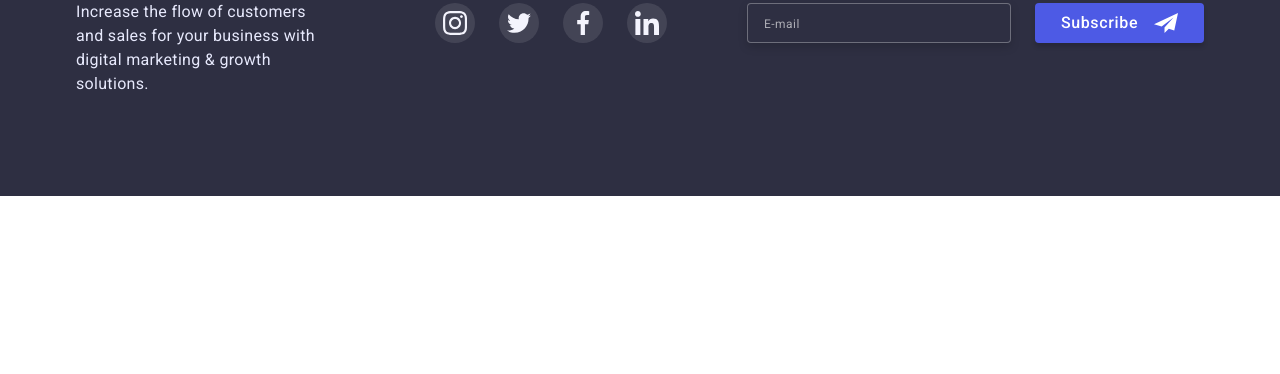
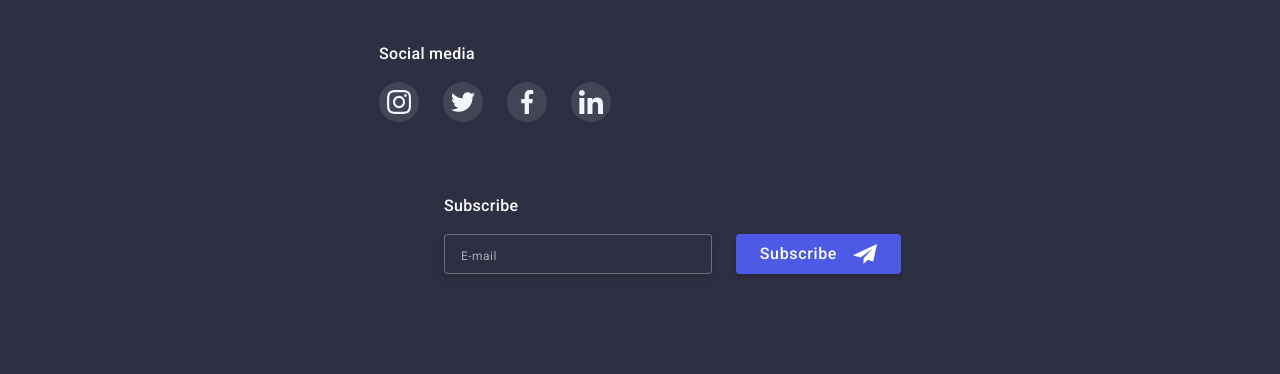
Before and after one commit to Svitlana-Ivanchuk/Webstudio, a plain HTML site: page index.html in a window 1280 px wide. Shown: the part 2900-3274 px from the top of the page. Before the commit the page ends 3096 px from the top, so only its background shows below. Drawn offline with nearby package versions, Linux system fonts and the light colour scheme.

Commit message:
footer start

```diff
--- a/css/desktop.css
+++ b/css/desktop.css
@@ -207,51 +207,4 @@
     display: block;
     margin-bottom: 16px;
   }
-  .form-input {
-    min-width: 264px;
-    height: 40px;
-    border: 1px solid rgba(255, 255, 255, 0.3);
-    filter: drop-shadow(0px 4px 4px rgba(0, 0, 0, 0.15));
-    border-radius: 4px;
-    background-color: #2e2f42;
-    padding: 6px 16px;
-    color: rgba(255, 255, 255, 0.6);
-    font-weight: 400;
-    font-size: 16px;
-    line-height: 2;
-    outline: transparent;
-  }
-  .form-input::placeholder {
-    font-weight: 400;
-    font-size: 12px;
-    line-height: 2;
-    display: flex;
-    align-items: center;
-    letter-spacing: 0.04em;
-    color: rgba(255, 255, 255, 0.6);
-  }
-  .footer-btn {
-    text-align: center;
-    width: 169px;
-    height: 40px;
-    justify-content: center;
-    color: #ffffff;
-    background: #4d5ae5;
-    margin: 0 auto;
-    box-shadow: 0px 4px 4px rgba(0, 0, 0, 0.15);
-    border-radius: 4px;
-    padding: 8px 24px;
-    gap: 16px;
-    outline: transparent;
-    transition-property: background-color;
-    transition-duration: 250ms;
-    transition-timing-function: var(--timing-function);
-  }
-  .footer-btn:hover,
-  .footer-btn:focus {
-    background-color: var(--accent-color);
-  }
-  .footer-btn-send {
-    fill: #fff;
-  }
 }
--- a/css/styles.css
+++ b/css/styles.css
@@ -427,7 +427,10 @@ img {
   padding: 96px 0;
   background: var(--background-dark);
 }
+.footer-container {
+}
 .footer-slogan {
+  margin-bottom: 72px;
 }
 .footer-logo {
   min-width: 115px;
@@ -436,7 +439,7 @@ img {
   font-weight: 800;
   font-size: 18px;
   line-height: 1.17;
-  display: inline-block;
+  display: block;
   letter-spacing: 0.03em;
   text-transform: uppercase;
   margin-bottom: 16px;
@@ -452,22 +455,24 @@ img {
   line-height: 1.5;
   letter-spacing: 0.02em;
   color: #e7e9fc;
+  margin: 0 auto;
 }
 
 .footer-social-content {
-  margin-right: 80px;
+  margin-bottom: 72px;
 }
 .footer-social-text {
   font-weight: 500;
   font-size: 16px;
   line-height: 1.5;
   letter-spacing: 0.02em;
+  text-align: center;
   color: #ffffff;
   margin-bottom: 16px;
 }
 .footer-social-list {
   display: flex;
-  justify-content: flex-start;
+  justify-content: center;
   gap: 24px;
 }
 
@@ -496,15 +501,14 @@ img {
 }
 .footer-subscribe {
   display: flex;
-  justify-content: flex-end;
-  flex-grow: 1;
 }
 .footer-form {
   display: flex;
-  align-items: flex-end;
+  flex-wrap: wrap;
 }
 .form-group {
-  margin-right: 24px;
+  width: 100%;
+  margin-bottom: 16px;
 }
 .footer-form-label {
   font-weight: 500;
@@ -512,13 +516,14 @@ img {
   line-height: 1.5;
   letter-spacing: 0.02em;
   color: #ffffff;
+  text-align: center;
 }
 .footer-form-label span {
   display: block;
   margin-bottom: 16px;
 }
 .form-input {
-  min-width: 264px;
+  width: 100%;
   height: 40px;
   border: 1px solid rgba(255, 255, 255, 0.3);
   filter: drop-shadow(0px 4px 4px rgba(0, 0, 0, 0.15));
@@ -526,13 +531,11 @@ img {
   background-color: #2e2f42;
   padding: 6px 16px;
   color: rgba(255, 255, 255, 0.6);
-  font-weight: 400;
   font-size: 16px;
   line-height: 2;
   outline: transparent;
 }
 .form-input::placeholder {
-  font-weight: 400;
   font-size: 12px;
   line-height: 2;
   display: flex;
--- a/css/tablet.css
+++ b/css/tablet.css
@@ -4,6 +4,8 @@
 @media screen and (min-width: 768px) {
   .container {
     width: 768px;
+  }
+  .container-sm {
   }
   /* ----------header--------- */
   .header {
@@ -123,6 +125,32 @@
   .footer-container {
     display: flex;
     align-items: start;
+    flex-wrap: wrap;
+  }
+  .footer-logo {
+    display: inline-block;
+  }
+  .footer-social-content {
+  }
+  .footer-social-text {
+    text-align: start;
+  }
+  .footer-subscribe {
+    flex-grow: 1;
+  }
+  .footer-form-label {
+    text-align: start;
+  }
+  .footer-form {
+    flex-wrap: nowrap;
+    align-items: flex-end;
+  }
+  .form-group {
+    margin-right: 24px;
+    margin-bottom: 0;
+  }
+  .form-input {
+    min-width: 264px;
   }
 }
 
@@ -131,4 +159,8 @@
     row-gap: 64px;
     column-gap: 24px;
   }
+
+  .container-sm {
+    max-width: 552px;
+  }
 }
--- a/index.html
+++ b/index.html
@@ -218,7 +218,7 @@
 
       <!-- Team -->
       <section class="team section">
-        <div class="container">
+        <div class="container container-sm">
           <h2 class="team-title title">Our Team</h2>
           <ul class="team-list list">
             <li class="team-item">
@@ -396,7 +396,7 @@
 
       <!--     Customers     -->
       <section class="customers section">
-        <div class="container">
+        <div class="container container-sm">
           <h2 class="customers-title title">Customers</h2>
           <ul class="customers-list-icon list">
             <li class="customers-icon-item">
@@ -447,7 +447,7 @@
     </main>
 
     <footer class="footer">
-      <div class="container footer-container">
+      <div class="container footer-container container-sm">
         <div class="footer-slogan">
           <a href="./index.html" class="footer-logo link">
             <span>Web</span>Studio
```
